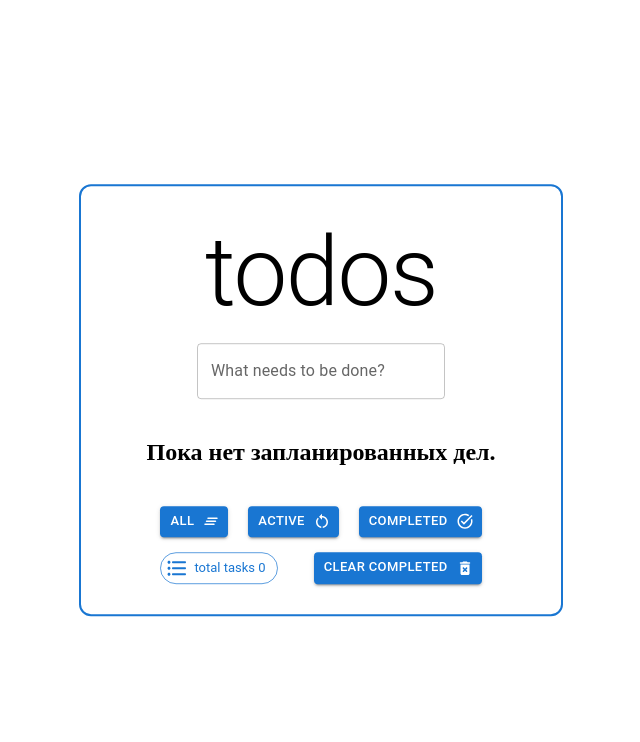
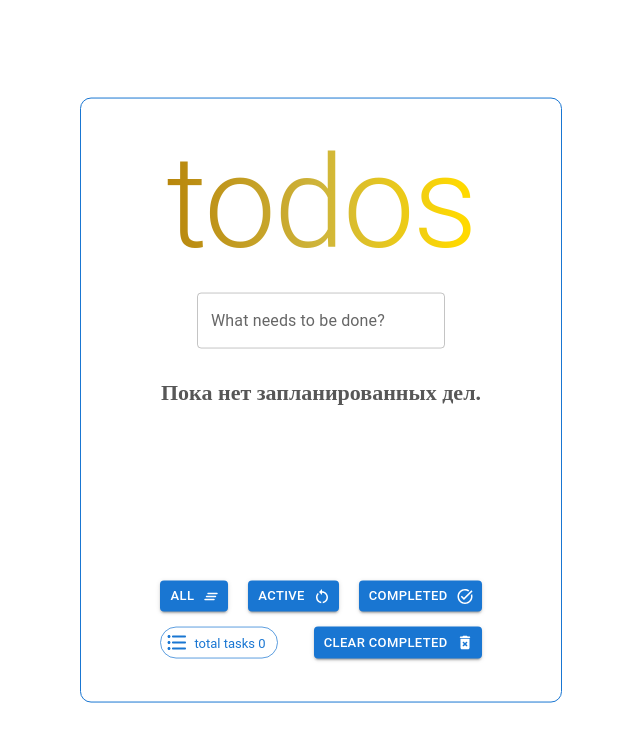
Before and after one commit to Loresina/ToDo-TestTask, a React (Vite) app: page / in a window 1280 px wide. Shown: the top 742 px of the page, without its empty margins (319-959 px from the left). Built offline with nearby package versions, Linux system fonts and the light colour scheme.

Commit message:
fix: uniq key, some styles

```diff
--- a/package.json
+++ b/package.json
@@ -25,7 +25,8 @@
     "react-dom": "^18.2.0",
     "react-hook-form": "^7.51.3",
     "react-redux": "^9.1.0",
-    "react-router-dom": "^6.22.3"
+    "react-router-dom": "^6.22.3",
+    "uuid": "^9.0.1"
   },
   "devDependencies": {
     "@testing-library/dom": "^9.3.4",
--- a/src/app/App.module.css
+++ b/src/app/App.module.css
@@ -6,9 +6,10 @@
 
 .container {
   padding: 30px 40px;
-  outline: 2px solid var(--blue);
+  outline: 1px solid var(--blue);
   border-radius: 10px;
   min-width: 50vh;
+  background: var(--white);
 }
 
 .center {
--- a/src/components/UI/typographyHeader/TypographyHeader.tsx
+++ b/src/components/UI/typographyHeader/TypographyHeader.tsx
@@ -13,7 +13,7 @@ const TypographyHeader: React.FC<TypographyHeaderProps> = (
 ): React.JSX.Element => {
   const { children, className = "" } = props;
   return (
-    <MaterialTypography {...props} className={cn(className)}>
+    <MaterialTypography {...props} className={cn(className, styles.text)}>
       {children}
     </MaterialTypography>
   );
--- a/src/components/components/Footer/Footer.module.css
+++ b/src/components/components/Footer/Footer.module.css
@@ -1,5 +1,6 @@
 .footer {
   margin: auto;
+  margin-bottom: 0.8rem;
   display: flex;
   flex-direction: column;
   gap: 15px;
--- a/src/components/components/Header/Header.tsx
+++ b/src/components/components/Header/Header.tsx
@@ -1,4 +1,5 @@
 import { useForm, type SubmitHandler, Controller } from "react-hook-form";
+import { v4 as uuidv4 } from "uuid";
 
 import styles from "./Header.module.css";
 import { useAppDispatch } from "../../../hooks";
@@ -22,8 +23,8 @@ export const Header = (): React.JSX.Element => {
     },
   });
 
-  const submit: SubmitHandler<ToDoForm> = async (data) => {
-    dispatch(addTask({ task: data.task, active: true }));
+  const submit: SubmitHandler<ToDoForm> = async (data): Promise<void> => {
+    dispatch(addTask({ task: data.task, id: uuidv4(), active: true }));
     reset({ task: "" });
   };
 
--- a/src/components/templates/ToDoList.module.css
+++ b/src/components/templates/ToDoList.module.css
@@ -1,3 +1,26 @@
 .todo {
+  min-width: 330px;;
   margin: auto;
 }
+
+h2 {
+  text-align: center;
+  color: var(--grey);
+  font-size: 22px;
+  margin-block-start: 0.5em;
+  margin-block-end: 0.5em;
+}
+
+
+li {
+  list-style-type: none;
+  padding: 0;
+  margin: 0;
+  display: block;
+}
+
+.list {
+  width: 100%;
+  height: 8em;
+  overflow: auto;
+}
--- a/src/components/templates/ToDoList.tsx
+++ b/src/components/templates/ToDoList.tsx
@@ -32,18 +32,23 @@ export const ToDoList = ({
     return (
       <main className={styles.todo}>
         <h2>Пока нет {listType[type]} дел.</h2>
+        <List className={styles.list} />
       </main>
     );
   }
 
-  const turnTask = (item: { task: string; active: boolean }): void => {
-    dispatch(setActive({ task: item.task, active: !item.active }));
+  const turnTask = (item: {
+    task: string;
+    id: string;
+    active: boolean;
+  }): void => {
+    dispatch(setActive({ task: item.task, id: item.id, active: !item.active }));
   };
 
   return (
     <main className={styles.todo}>
       <h2>Список {listType[type]} дел.</h2>
-      <List>
+      <List className={styles.list}>
         {renderList
           .filter((item) => {
             switch (type) {
@@ -57,7 +62,7 @@ export const ToDoList = ({
           })
           .reverse()
           .map((item) => (
-            <div key={item.task}>
+            <li key={item.id}>
               <Checkbox
                 icon={<RadioButtonUnchecked />}
                 checkedIcon={<CheckCircle />}
@@ -68,7 +73,7 @@ export const ToDoList = ({
                 }}
               />
               <label htmlFor={item.task}>{item.task}</label>
-            </div>
+            </li>
           ))}
       </List>
     </main>
--- a/src/index.css
+++ b/src/index.css
@@ -1,10 +1,11 @@
 :root {
-  --white: #ffffff;
-  --light: #fffffff1;
-  --gold-yellow: #ffd700;
+  --white: white;
+  --light: #ffffffb0;
+  --gold-yellow: #ffd900;
   --gold-light: #cfb53b;
   --gold-dark: #b8860b;
   --blue: #1976d2;
+  --grey: rgb(87, 87, 87);
 }
 
 #root {
--- a/src/store/toDoSlice.ts
+++ b/src/store/toDoSlice.ts
@@ -2,6 +2,7 @@ import { createSlice } from "@reduxjs/toolkit";
 
 interface ToDoStateItem {
   task: string;
+  id: string;
   active: boolean;
 }
 
@@ -22,8 +23,8 @@ const toDoSlice = createSlice({
     },
     setActive: (state, action) => {
       state.toDoList = state.toDoList.map((oneTask) => {
-        return oneTask.task === action.payload.task
-          ? { task: oneTask.task, active: !oneTask.active }
+        return oneTask.id === action.payload.id
+          ? { task: oneTask.task, id: oneTask.id, active: !oneTask.active }
           : oneTask;
       });
     },
```
Also changed, not shown: src/components/UI/textField/TextField.tsx (line endings or trailing spaces), 1 other file (tests, documents, lock files or other folders).
